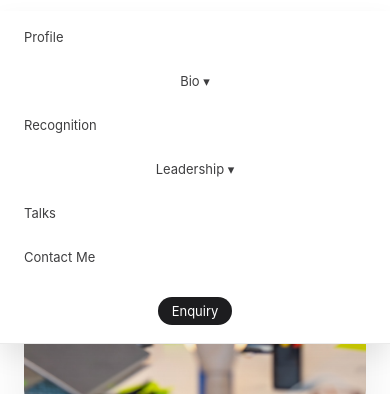
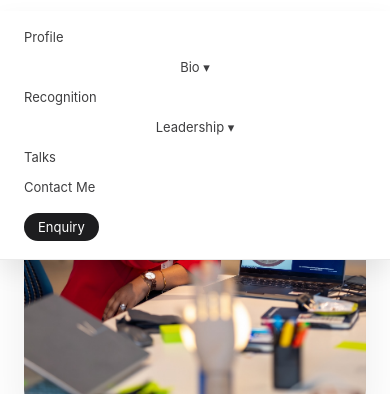
Before and after one commit to anoopjaya/drnikitahari-site, a plain HTML site: page index.html in a window 390 px wide. Both pictures are taken after a click on the button "Toggle Menu". Shown: the part 95-489 px from the top of the page. Drawn offline with Linux system fonts and the light colour scheme.

Commit message:
mobile compatibility further change

```diff
--- a/style.css
+++ b/style.css
@@ -1057,3 +1057,36 @@ html { scroll-padding-top: 70px; }
     max-height: 360px !important;
   }
 }
+@media (max-width: 860px) {
+  .navbar #navLinks.nav-links {
+    display: none !important;
+  }
+
+  .navbar #navLinks.nav-links.open {
+    display: flex !important;
+    flex-direction: column !important;
+    align-items: flex-start !important;
+    position: absolute !important;
+    top: 54px !important;
+    left: 0 !important;
+    right: 0 !important;
+    width: 100% !important;
+    background: #ffffff !important;
+    padding: 18px 24px !important;
+    gap: 14px !important;
+    border-bottom: 1px solid var(--border-light) !important;
+    box-shadow: 0 12px 24px rgba(0, 0, 0, 0.08) !important;
+    z-index: 9999 !important;
+  }
+
+  .navbar #navLinks.nav-links.open > a:not(.nav-cta),
+  .navbar #navLinks.nav-links.open > .dropdown {
+    margin-right: 0 !important;
+    width: 100% !important;
+  }
+
+  .navbar #navLinks.nav-links.open > a.nav-cta {
+    margin-left: 0 !important;
+    margin-top: 4px !important;
+  }
+}
```
